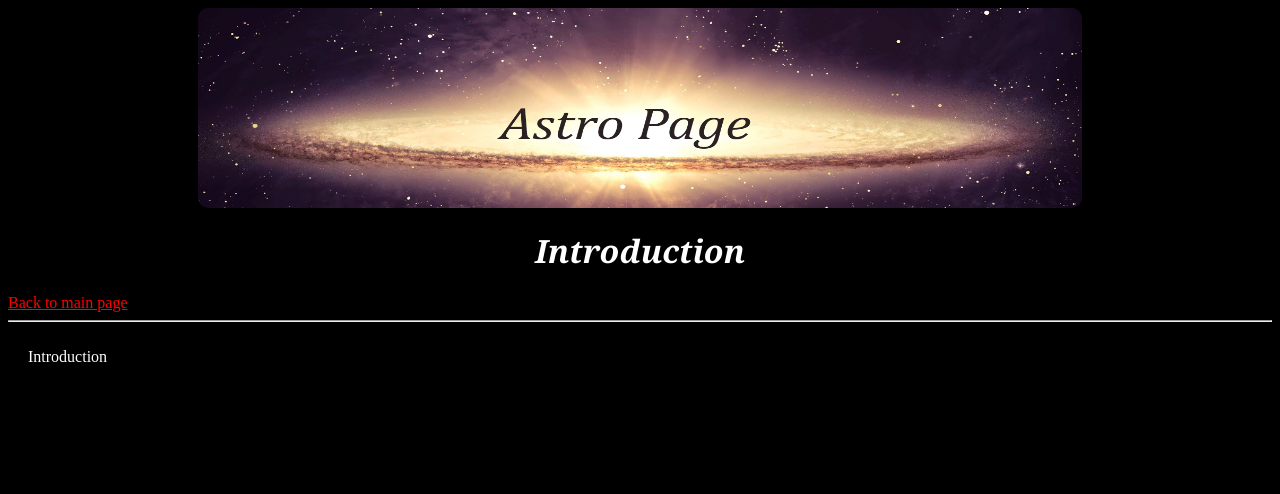
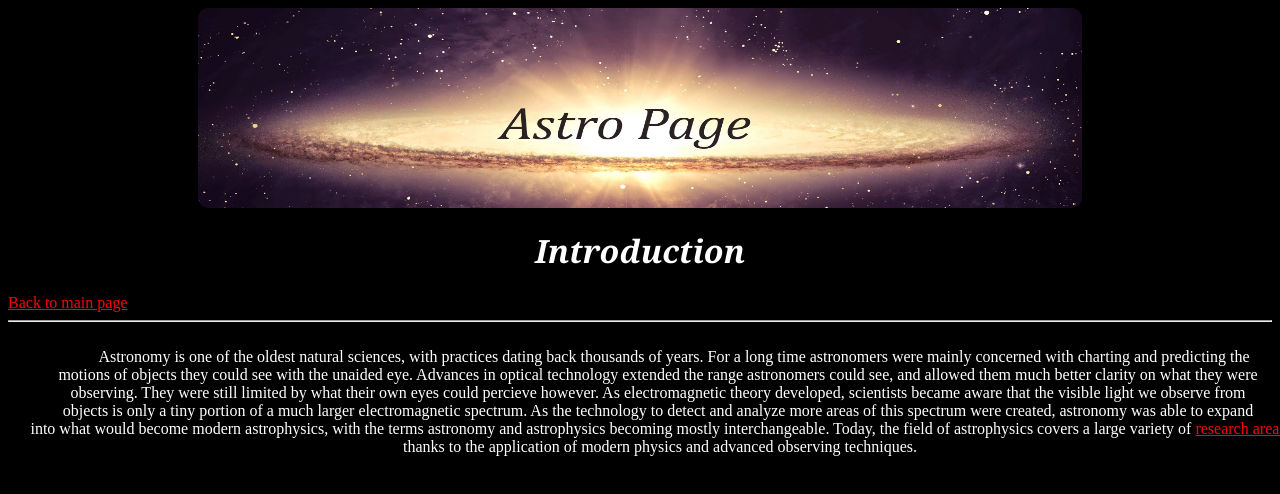
Before and after one commit to MattScheffler/AstroPage, a plain HTML site: page Introduction.html in a window 1280 px wide. Shown: the top 494 px of the page. Drawn offline with Linux system fonts and the light colour scheme.

Commit message:
added intro, fixed some spelling.

```diff
--- a/AstroPageStyle.css
+++ b/AstroPageStyle.css
@@ -46,6 +46,12 @@ footer
 	margin: 10px 0px;
 }
 
+pre
+{
+	font-family: serif;
+	text-align: center;
+}
+
 /* research areas page stuff */
 div.research
 {
--- a/Introduction.html
+++ b/Introduction.html
@@ -16,9 +16,13 @@
 
 <hr>
 
-<!-- Topics: observation vs. theory, astronomer vs. astrophysicist, em spectrum -->
 <section>
-<p>Introduction</p>
+<pre>	Astronomy is one of the oldest natural sciences, with practices dating back thousands of years. For a long time astronomers were mainly concerned with charting and predicting the
+motions of objects they could see with the unaided eye. Advances in optical technology extended the range astronomers could see, and allowed them much better clarity on what they were
+observing. They were still limited by what their own eyes could percieve however. As electromagnetic theory developed, scientists became aware that the visible light we observe from
+objects is only a tiny portion of a much larger electromagnetic spectrum. As the technology to detect and analyze more areas of this spectrum were created, astronomy was able to expand
+into what would become modern astrophysics, with the terms astronomy and astrophysics becoming mostly interchangeable. Today, the field of astrophysics covers a large variety of <a href="ResearchAreas.html" target="_blank">research areas</a>
+thanks to the application of modern physics and advanced observing techniques.</pre>
 </section>
 
 </body>
```
Also changed, not shown: ResearchAreas.html (+2 -2 lines).
